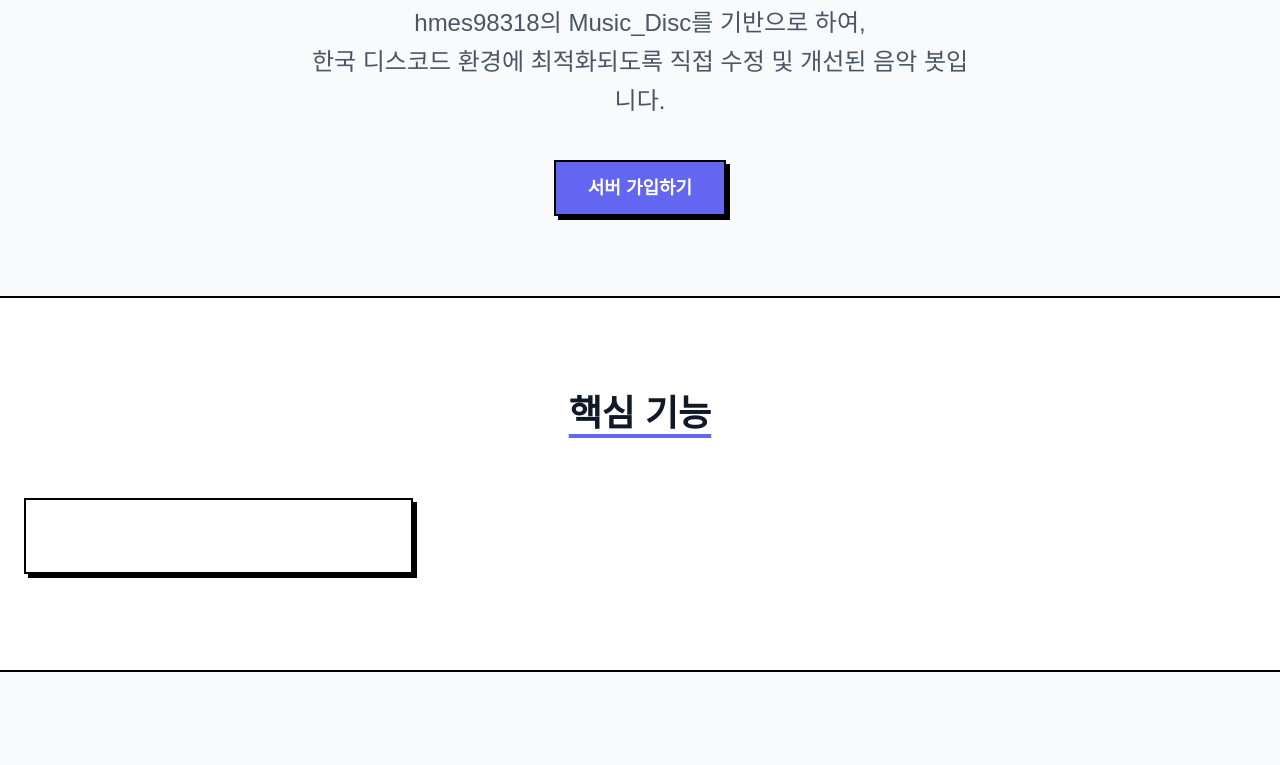
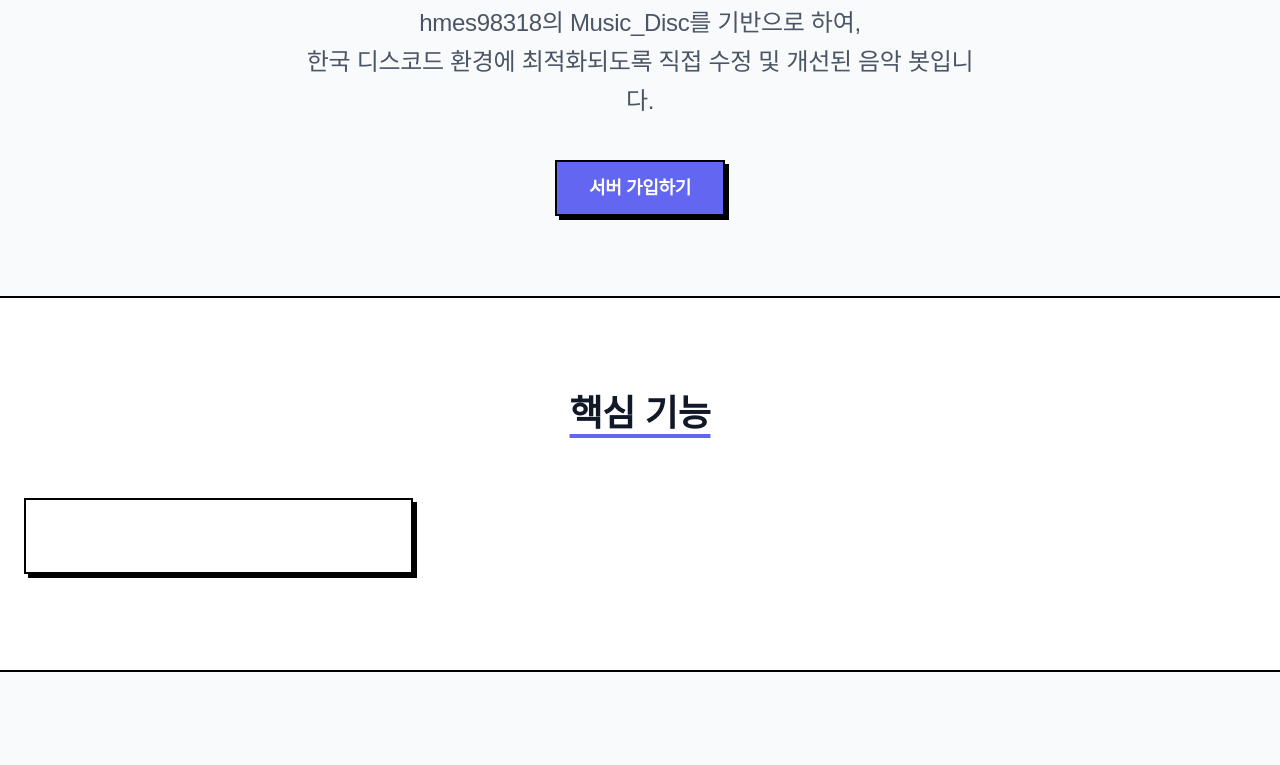
Before and after one commit to hoehoetvhss/hoeengbot-website, a website built with Vite: page src/index.html in a window 1280 px wide. Shown: the part 373-1138 px from the top of the page. Built offline with nearby package versions, Linux system fonts and the light colour scheme; a web font is replaced by a local one.

Commit message:
Update style.css

```diff
--- a/src/style.css
+++ b/src/style.css
@@ -41,6 +41,33 @@
     @apply bg-off-white text-brand-secondary selection:bg-brand-primary selection:text-white;
     font-family: var(--font-seoul);
     -webkit-font-smoothing: antialiased;
+    -moz-osx-font-smoothing: grayscale;
+    text-rendering: optimizeLegibility;
+    letter-spacing: -0.02em;
+    line-height: 1.6;
+  }
+
+  ::-webkit-scrollbar {
+    width: 14px;
+    height: 14px;
+  }
+
+  ::-webkit-scrollbar-track {
+    @apply bg-off-white border-l-2 border-black;
+  }
+
+  ::-webkit-scrollbar-thumb {
+    @apply bg-brand-primary border-2 border-black shadow-[2px_2px_0px_0px_rgba(0,0,0,1)];
+    background-clip: padding-box;
+  }
+
+  ::-webkit-scrollbar-thumb:hover {
+    @apply bg-indigo-500;
+  }
+
+  * {
+    scrollbar-width: auto;
+    scrollbar-color: #6366f1 #f9fafb;
   }
 }
 
```
